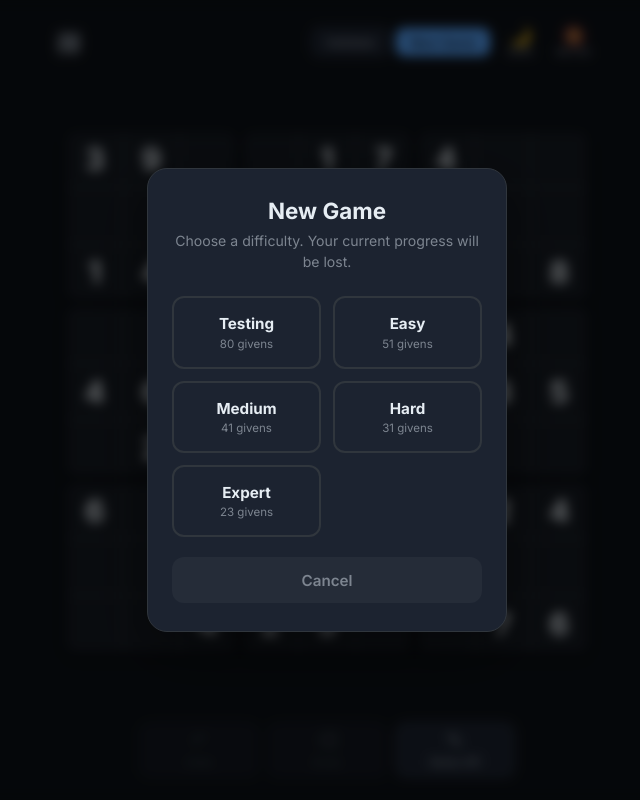
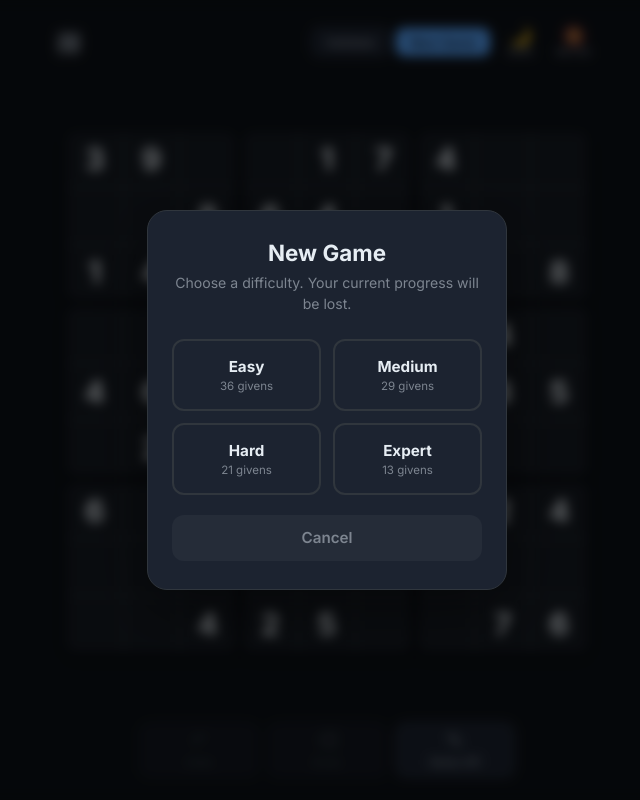
Before and after one commit to kaberkabouter/struggles, a Svelte app: page / in a window 1280 px wide. Both pictures are taken after a click on the button "New Game". Shown: the whole page, without its empty margins (313-953 px from the left). Built offline with nearby package versions, Linux system fonts and the light colour scheme.

Commit message:
feat: update difficulty levels in NewGameModal with adjusted hole counts

```diff
--- a/src/components/NewGameModal.svelte
+++ b/src/components/NewGameModal.svelte
@@ -10,11 +10,10 @@
   let { onstart, onclose }: Props = $props();
 
   const difficulties = [
-    { name: 'Testing',  holes: 1,  color: '#9E9E9E' },
-    { name: 'Easy',     holes: 30, color: '#4CAF50' },
-    { name: 'Medium',   holes: 40, color: '#FF9800' },
-    { name: 'Hard',     holes: 50, color: '#F44336' },
-    { name: 'Expert',   holes: 58, color: '#9C27B0' },
+    { name: 'Easy',     holes: 45, color: '#4CAF50' },
+    { name: 'Medium',   holes: 52, color: '#FF9800' },
+    { name: 'Hard',     holes: 60, color: '#F44336' },
+    { name: 'Expert',   holes: 68, color: '#9C27B0' },
   ];
 
   onMount(() => {
```
